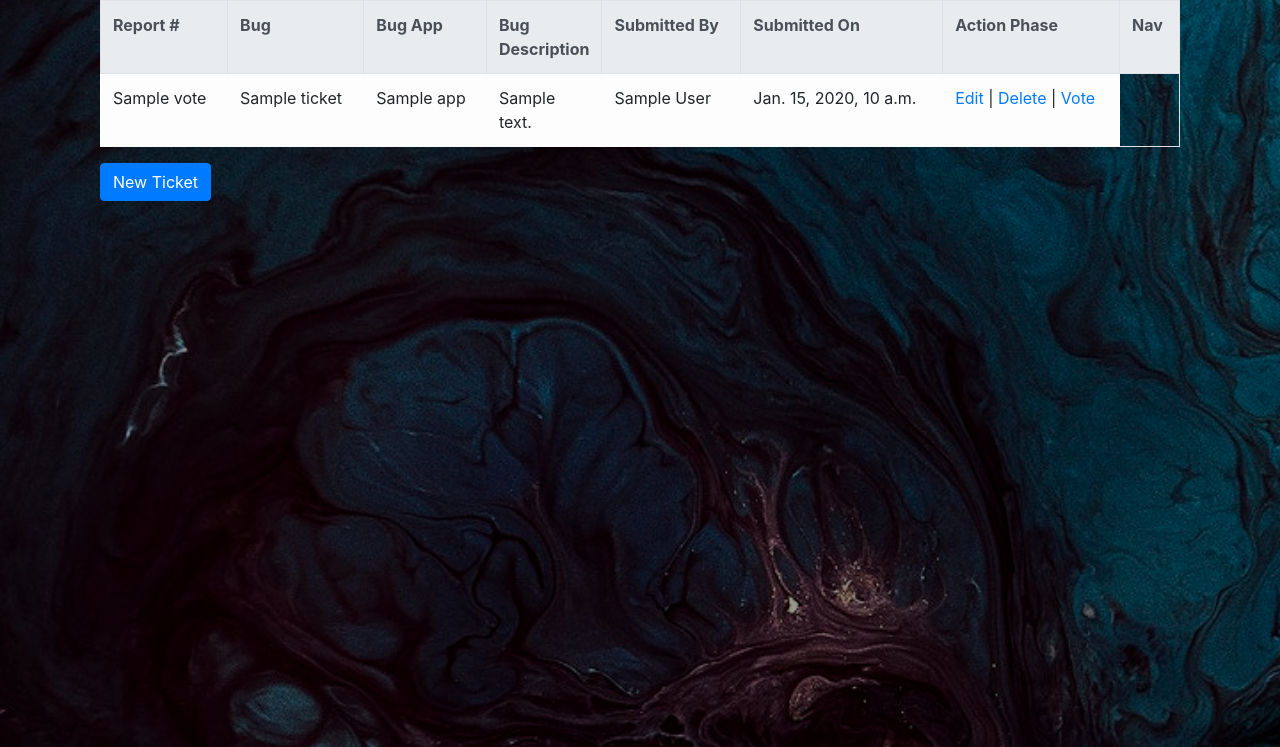
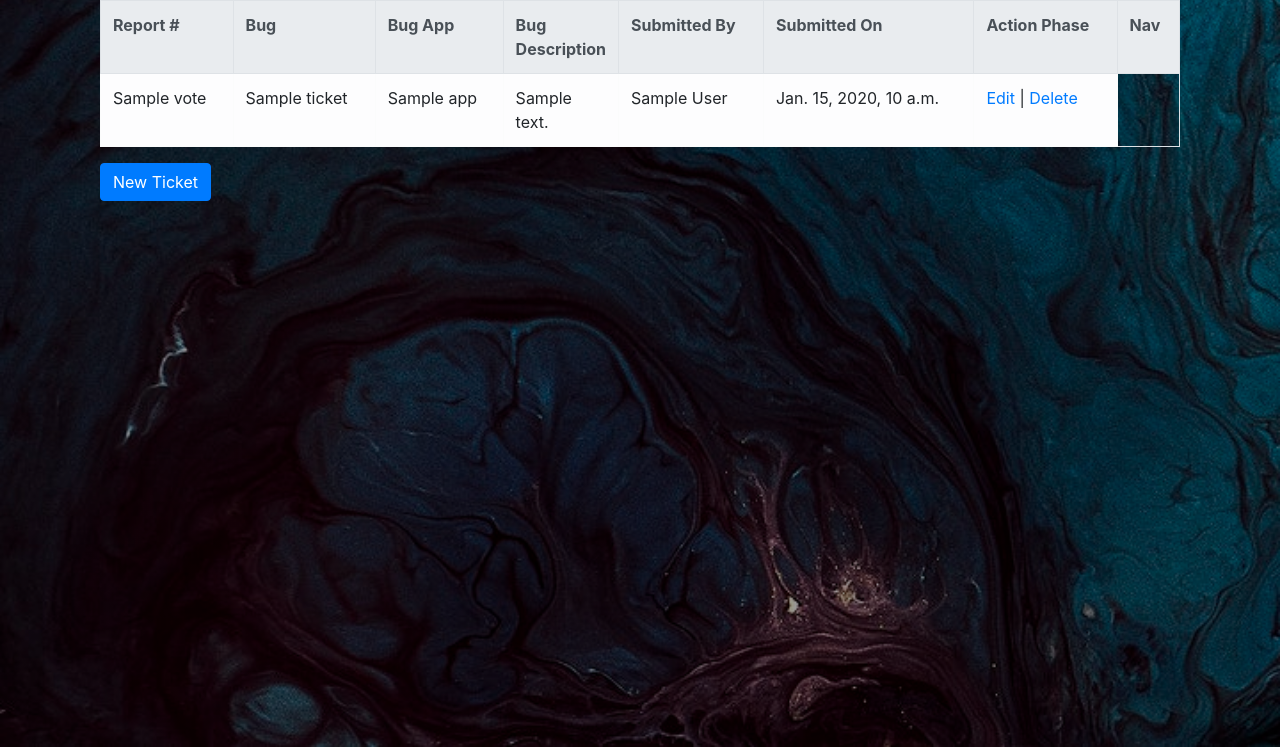
Before and after one commit to amilleson/Bug-Tracker, a Django app: template bug/templates/dashboard.html in a window 1280 px wide. Shown: the part 53-800 px from the top of the page. Run offline with Django 3.2, Linux system fonts and the light colour scheme; the template is opened without the code that fills it: most values are stand-ins (such as "Sample title", 1, 10 or a date in 2020); some libraries are stand-ins or nearby versions.

Commit message:
Fixed new ticket bug

```diff
--- a/bug/models.py
+++ b/bug/models.py
@@ -54,11 +54,11 @@ class Ticket(models.Model):
     description = models.TextField()
     creator = models.ForeignKey(User, related_name="submitter", on_delete = models.CASCADE)
     action_phase = models.IntegerField(default=0)
-    vote = models.IntegerField(default=0)
+    # vote = models.IntegerField(default=0)
     created_at = models.DateTimeField(auto_now_add=True)
     updated_at = models.DateTimeField(auto_now=True)
 
-    def vote_vote(self):
-        self.vote+=1
+    # def vote_vote(self):
+    #     self.vote+=1
 
     objects = TicketManager()
--- a/bug/templates/dashboard.html
+++ b/bug/templates/dashboard.html
@@ -46,7 +46,8 @@
                         {% if i.action_phase == 3 %}
                             <td style="background-color:green">Fixed</td>
                         {% endif %}
-                        <td><a href="/edit/{{ i.id }}">Edit</a> | <a href="/delete/{{ i.id }}">Delete</a> | <a href="/vote/{{ i.id }}">Vote</a></td>
+                        <td><a href="/edit/{{ i.id }}">Edit</a> | <a href="/delete/{{ i.id }}">Delete</a></td>
+                        <!-- <a href="/vote/{{ i.id }}">Vote</a> -->
                     </tr>
                     {% endfor %}
                 </table>
```
Also changed, not shown: bug/migrations/0006_remove_ticket_vote.py (added), db.sqlite3.
